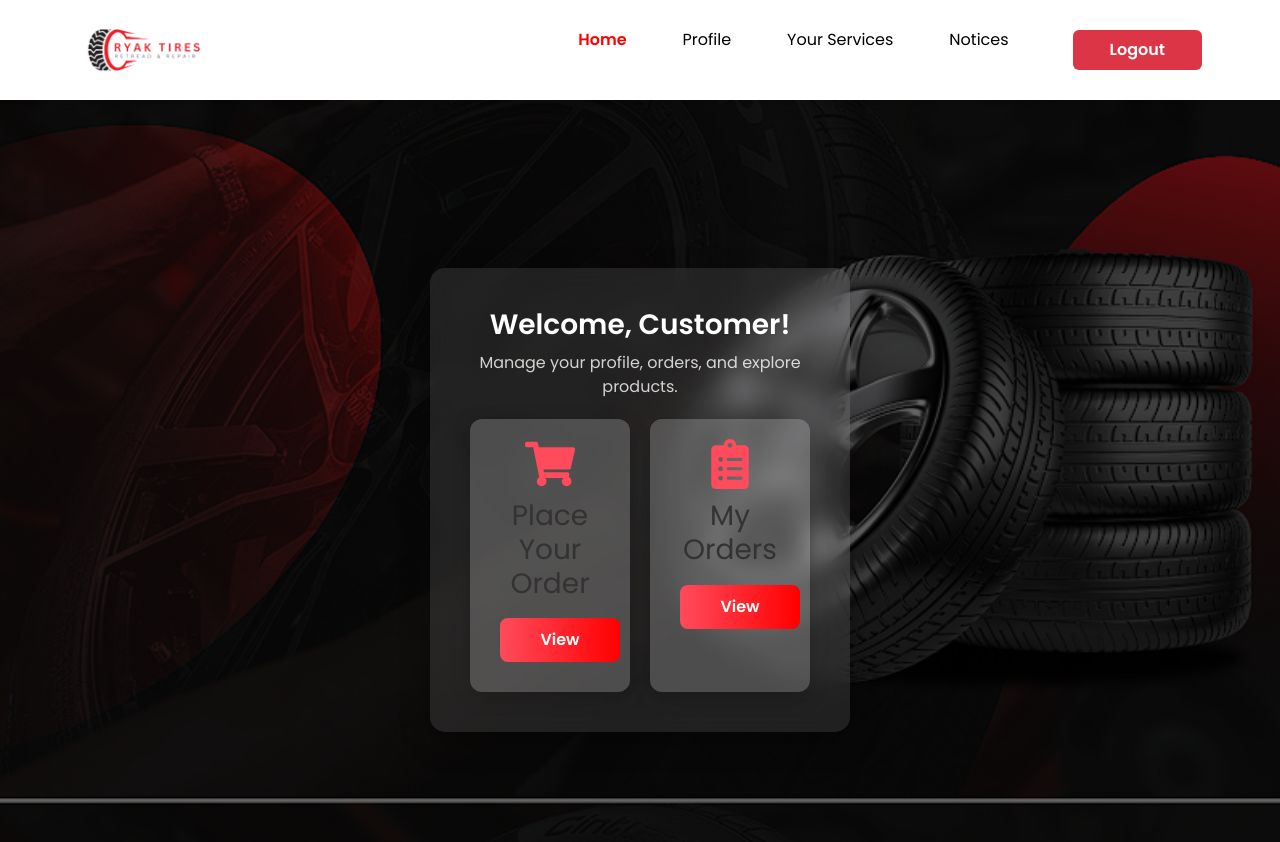
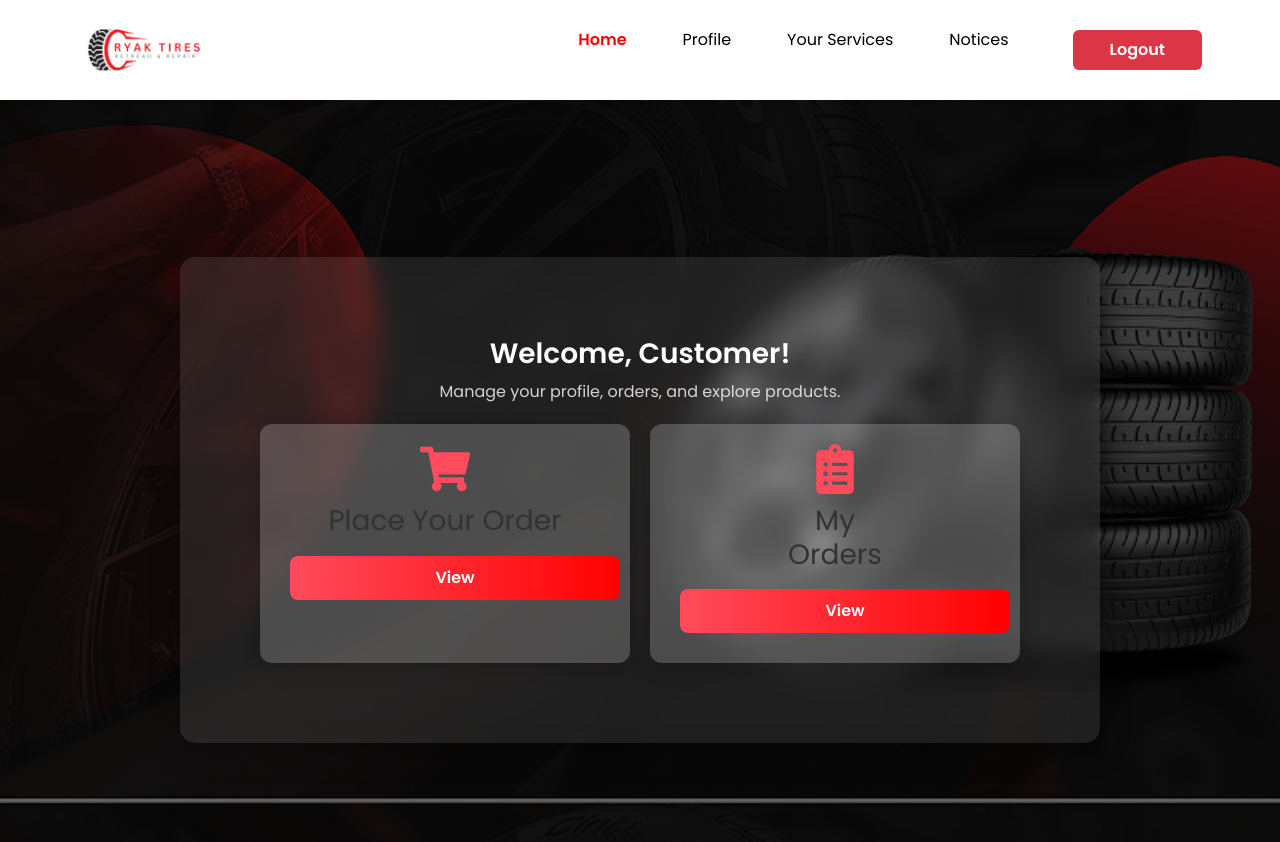
Before and after one commit to Hasindu071/tyre-repair-and-retreding-management-system, a React (Create React App) app in the folder frontend/: page /CustomerDashboard in a window 1280 px wide. Shown: the top 842 px of the page. Built offline with nearby package versions, Linux system fonts and the light colour scheme.

Commit message:
add css file

```diff
--- a/frontend/src/styles/CustomerDashboard.css
+++ b/frontend/src/styles/CustomerDashboard.css
@@ -18,11 +18,11 @@ body {
 
 /* Card Design with Glassmorphism Effect */
 .customer-dashboard-card {
-    background: rgba(255, 255, 255, 0.1);
+    background: rgba(237, 234, 234, 0.1);
     backdrop-filter: blur(12px);
     border-radius: 15px;
-    padding: 40px;
-    width: 420px;
+    padding: 80px;
+    width: 920px;
     text-align: center;
     box-shadow: 0px 10px 30px rgba(0, 0, 0, 0.3);
     transition: 0.3s ease-in-out;
```
